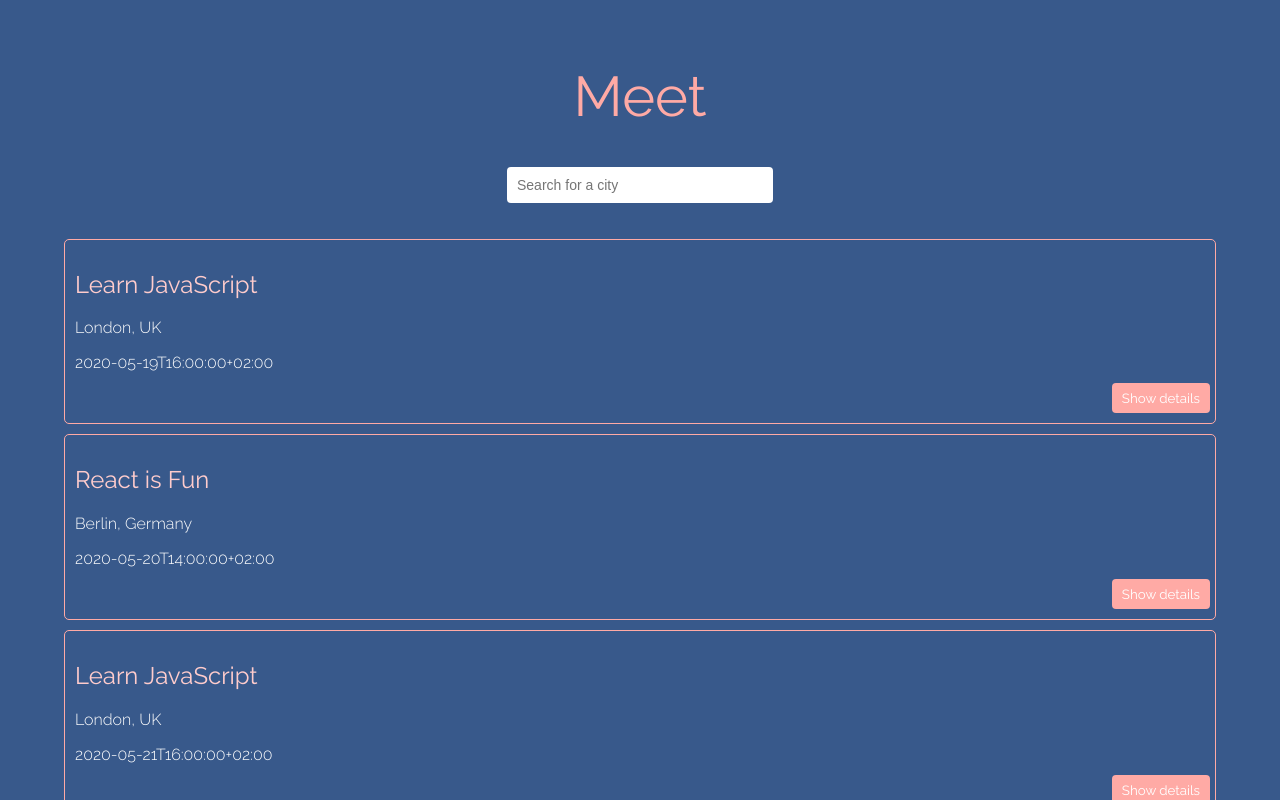
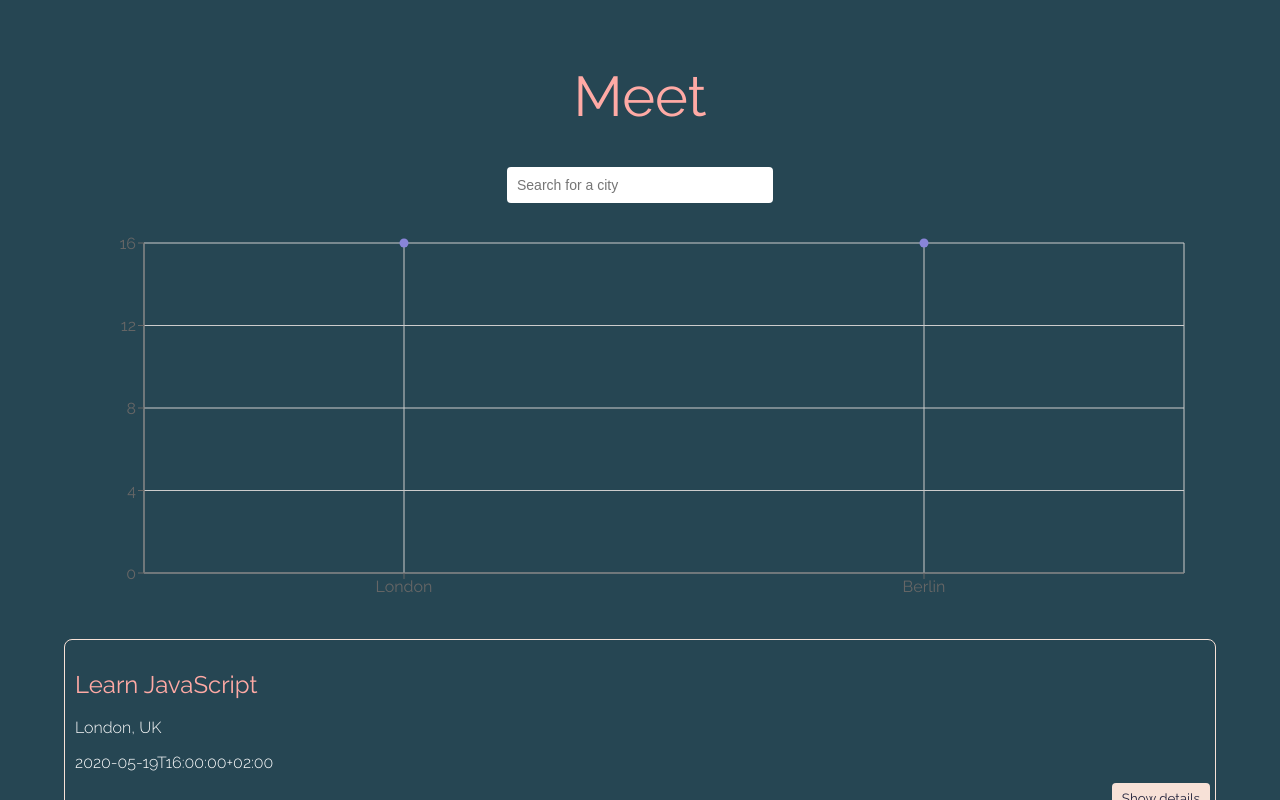
Before and after one commit to LeandraMT/meet_app, a React (Create React App) app: page / in a window 1280 px wide. Shown: the top 800 px of the page. Built offline with nearby package versions, Linux system fonts and the light colour scheme; what atatus-spa would draw is missing.

Commit message:
added different stylings and added Recharts

```diff
--- a/package.json
+++ b/package.json
@@ -12,6 +12,7 @@
     "react": "^18.2.0",
     "react-dom": "^18.2.0",
     "react-scripts": "5.0.1",
+    "recharts": "^2.8.0",
     "web-vitals": "^2.1.4",
     "workbox-background-sync": "^6.6.0",
     "workbox-broadcast-update": "^6.6.0",
--- a/src/App.css
+++ b/src/App.css
@@ -1,11 +1,11 @@
 @import url('https://fonts.googleapis.com/css2?family=Raleway:wght@100;200;300;400;500&display=swap');
 
 :root {
-  --background: #38598b;
+  --background: #264653;
   --color: #ffaaa5;
-  --secondary_color: #ffcccc;;
-  --grey: #757a79;
+  --secondary_color: #22223b;
   --white: #fff;
+  --buttonColor: #f7e1d7;
 }
 
 body {
@@ -45,12 +45,12 @@
   margin-bottom: 10px;
   text-align: left;
   position: relative;
-  border: 1px solid var(--color);
-  border-radius: 5px;
+  border: 1px solid var(--buttonColor);
+  border-radius: 8px;
 }
 
 .event > h2 {
-  color: var(--secondary_color);
+  color: var(--color);
   font-weight: 400;
 }
 
@@ -69,9 +69,16 @@
   border-radius: 4px;
   font-family: inherit;
 
-  background-color: var(--color);
-  color: var(--white);
+  background-color: var(--buttonColor);
+  color: var(--secondary_color);
+  font-weight: 400;
   cursor: pointer;
+}
+
+.details-btn:hover {
+  background-color: var(--background);
+  border: 1px solid var(--buttonColor);
+  color: var(--buttonColor);
 }
 
 .details {
--- a/src/App.js
+++ b/src/App.js
@@ -5,6 +5,7 @@
 import { extractLocations, getEvents } from './api';
 
 //Test Components
+import CityEventsChart from './components/CityEventsChart';
 import EventList from './components/EventList';
 import CitySearch from './components/CitySearch';
 import NumberOfEvents from './components/NumberOfEvents';
@@ -60,6 +61,10 @@
                 setCurrentCity={setCurrentCity}
                 setInfoAlert={setInfoAlert}
             />
+            <CityEventsChart
+                allLocations={allLocations}
+                events={events}
+            />
             <EventList
                 allEvents={events}
             />
--- /dev/null
+++ b/src/components/CityEventsChart.js
@@ -0,0 +1,49 @@
+import { useState, useEffect } from 'react';
+import {
+    ScatterChart,
+    Scatter,
+    XAxis, YAxis,
+    CartesianGrid,
+    Tooltip,
+    ResponsiveContainer
+} from 'recharts';
+
+const CityEventsChart = ({ allLocations, events }) => {
+    const [data, setData] = useState([]);
+
+    useEffect(() => {
+        setData(getData());
+        // eslint-disable-next-line react-hooks/exhaustive-deps
+    }, [`${events}`]);
+
+    const getData = () => {
+        const data = allLocations.map((location) => {
+            const count = events.filter((event) => event.location === location).length
+            const city = location.split(', ')[0]
+
+            return { count, city };
+        })
+        return data;
+    };
+
+    return (
+        <ResponsiveContainer width="99%" height={400}>
+            <ScatterChart
+                margin={{
+                    top: 20,
+                    right: 20,
+                    bottom: 20,
+                    left: 20,
+                }}
+            >
+                <CartesianGrid />
+                <XAxis type="category" dataKey="city" name="City" />
+                <YAxis type="number" dataKey="count" name="Number of Events" allowDecimals={false} />
+                <Tooltip cursor={{ strokeDasharray: '3 3' }} />
+                <Scatter name="A school" data={data} fill="#8884d8" />
+            </ScatterChart>
+        </ResponsiveContainer>
+    );
+}
+
+export default CityEventsChart;
--- a/src/components/Event.js
+++ b/src/components/Event.js
@@ -24,6 +24,7 @@
                 </ul>
             )}
         </li>
+
     );
 }
 
```
Also changed, not shown: 1 other file (tests, documents, lock files or other folders).
